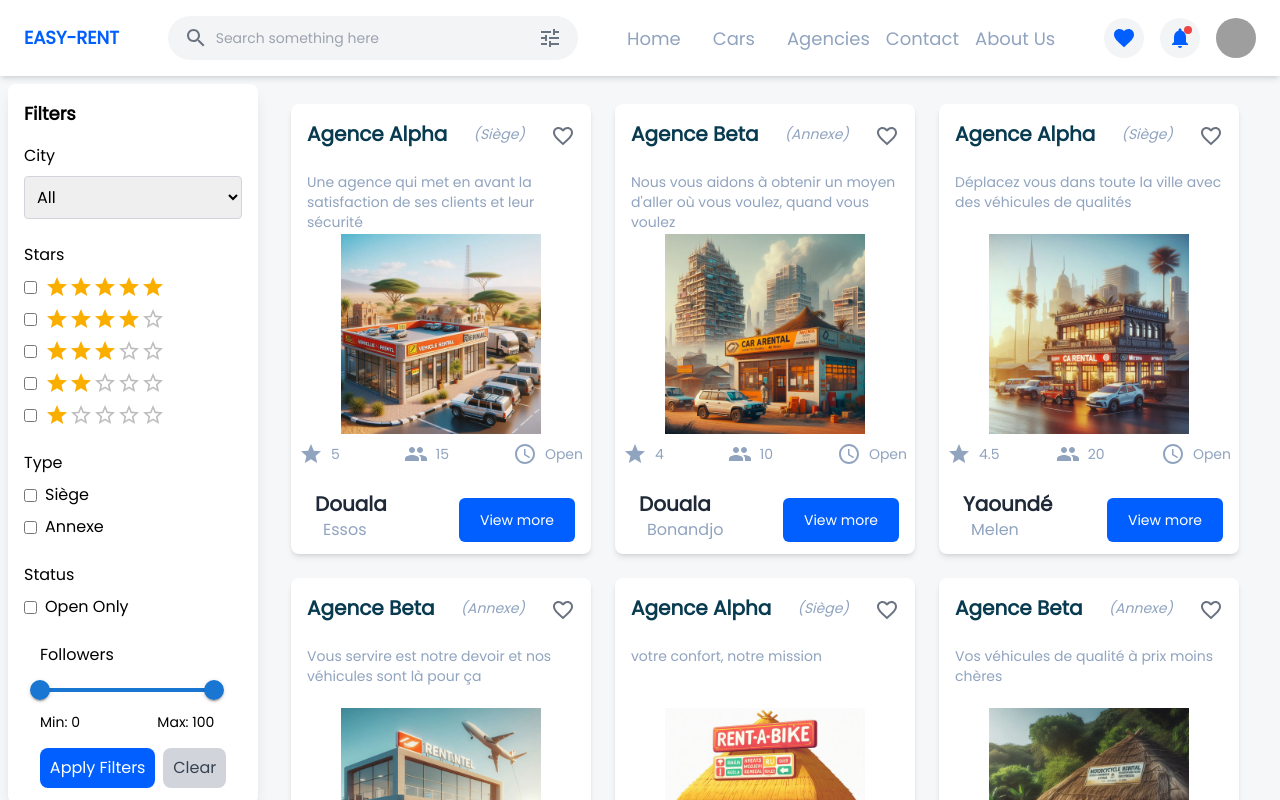
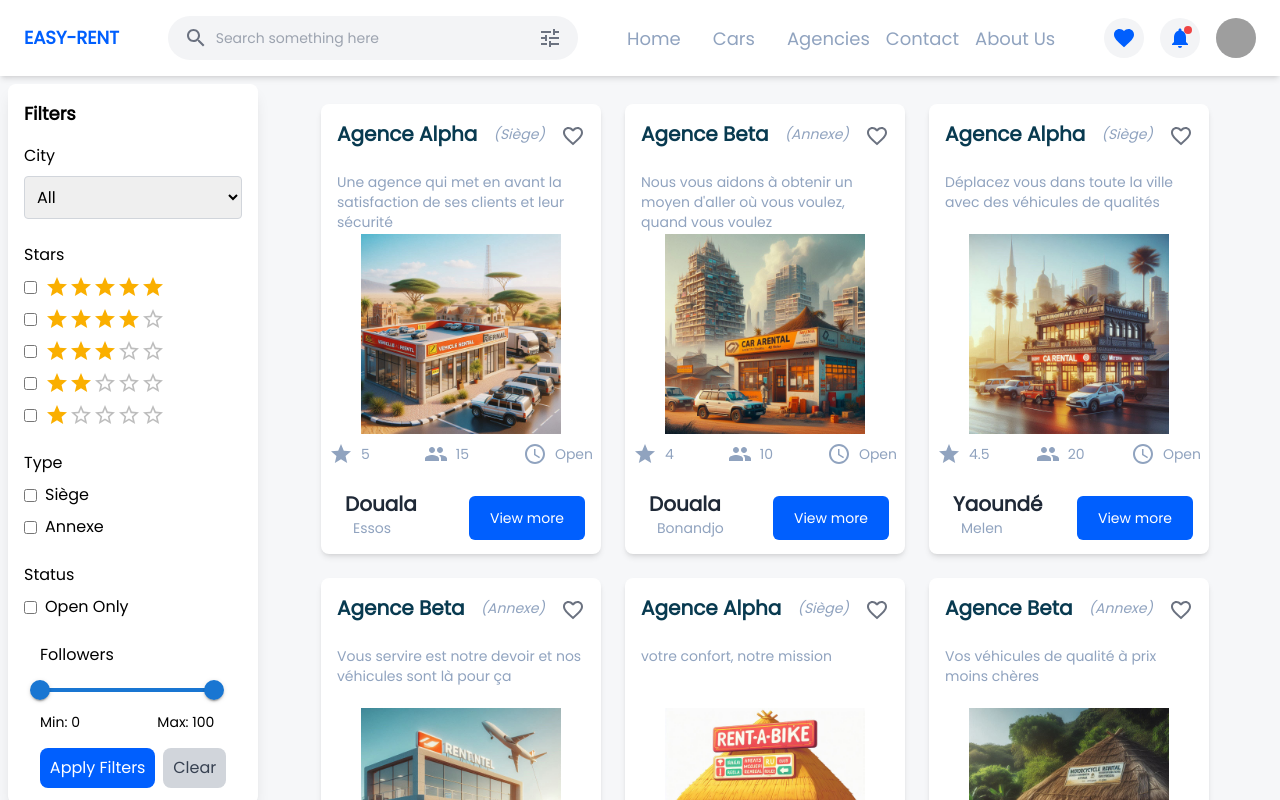
Before and after one commit to AdministrationReseau/easy-rental, a Next.js app: page /customer/agencies in a window 1280 px wide. Shown: the top 800 px of the page. Built offline with nearby package versions, Linux system fonts and the light colour scheme; grey boxes are pictures that could not be loaded; what @mui/material-nextjs would draw is missing.

Commit message:
customer agencies page

```diff
--- a/src/components/AgencyCard.tsx
+++ b/src/components/AgencyCard.tsx
@@ -87,7 +87,7 @@ const AgencyCard: React.FC<AgencyProps> = ({
     const isOpen = isAgencyOpen(agency);
 
     return (
-        <div className="bg-white text-secondary-text rounded-lg shadow-md overflow-hidden w-[300px] h-[450px]">
+        <div className="bg-white text-secondary-text rounded-lg shadow-md overflow-hidden w-[280px] h-[450px]">
             {/* Première ligne - Nom et Like/Dislike */}
             <div className="flex justify-between items-center p-4">
                 <h2 className="text-xl font-semibold text-primary-text">{name}</h2>
@@ -96,7 +96,7 @@ const AgencyCard: React.FC<AgencyProps> = ({
             </div>
 
             {/* Deuxième ligne - Marque */}
-            <div className="px-4 py-2 text-sm text-secondary-text text-sm h-[70px]">
+            <div className="px-4 py-2 text-sm text-secondary-text h-[70px]">
                 <p>{slogan}</p>
             </div>
 
@@ -132,7 +132,7 @@ const AgencyCard: React.FC<AgencyProps> = ({
             <div className="px-4 py-2 flex justify-between items-center">
                 <span className='m-2'>
                     <p className="text-xl font-semibold text-gray-800">{city}</p>
-                    <p className='text-secondary-text ml-2'>{quater}</p>
+                    <p className='text-sm ml-2'>{quater}</p>
                 </span>
                 {/* <Link href={`/car-details/${id}`}> */}
                 <Link
```
